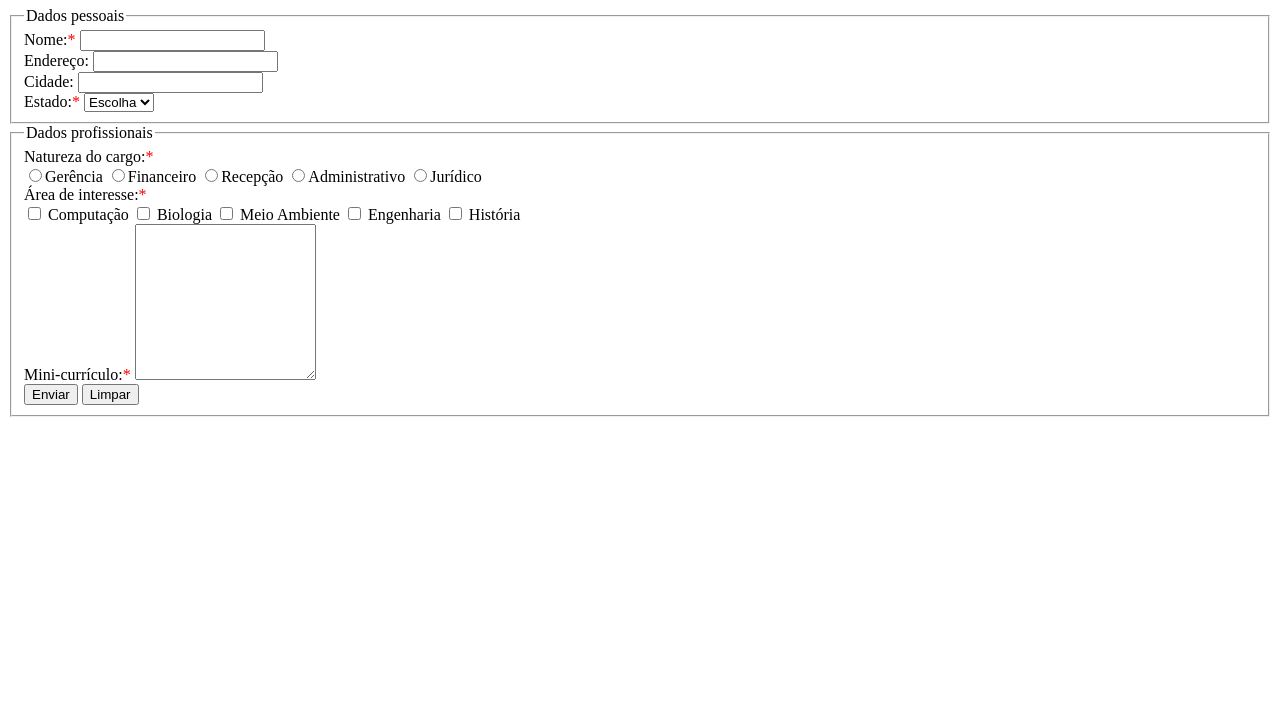
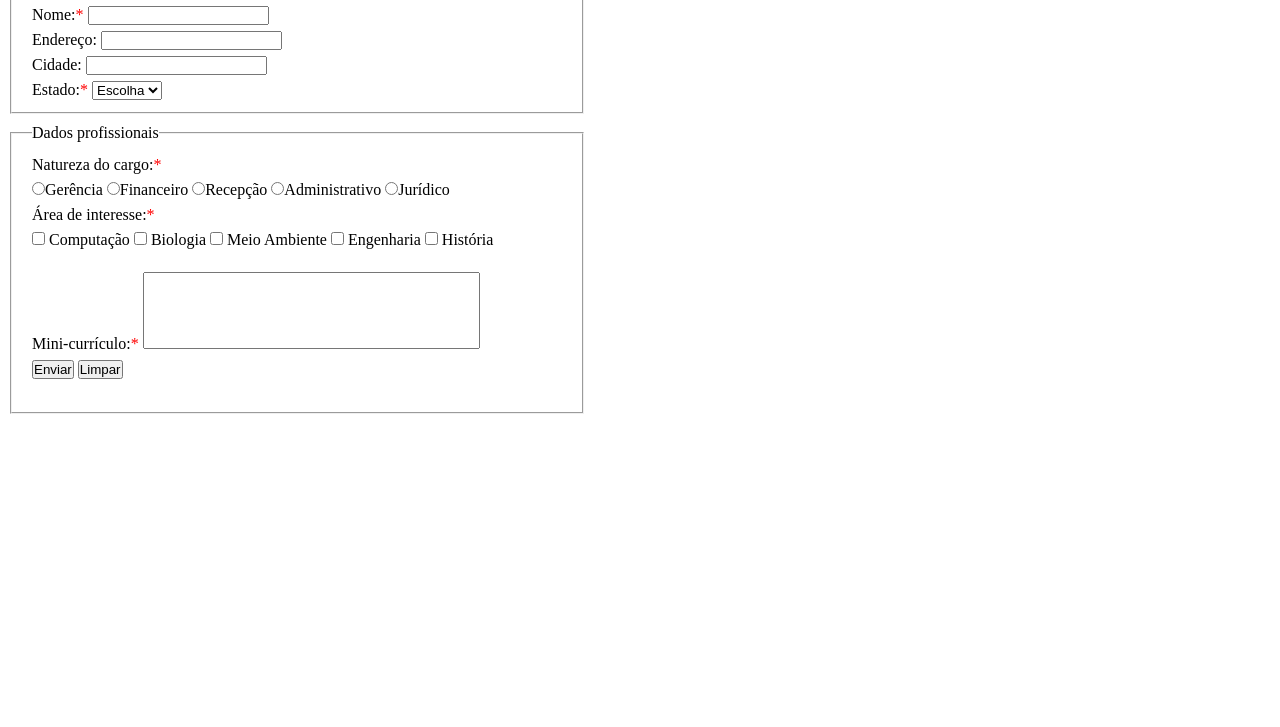
Before and after one commit to marcusdevel/formul-rio, a plain HTML site: page index.html in a window 1280 px wide. Shown: the part 73-800 px from the top of the page. Drawn offline with Linux system fonts and the light colour scheme.

Commit message:
Término das estilizações do CSS.

```diff
--- a/index.html
+++ b/index.html
@@ -6,12 +6,61 @@
     <meta name="viewport" content="width=device-width, initial-scale=1.0">
     <title>Formulário</title>
     <style>
-
-.prohibited{
+        .prohibited {
             color: red;
         }
 
+        textarea {
+            resize: none;
+        }
 
+        * {
+            margin: 0;
+            padding: 0;
+        }
+
+        .first-part {
+            width: 570px;
+            margin: 10px;
+        }
+
+        .second-part {
+            width: 570px;
+            margin: 10px;
+        }
+
+        .personal-data {
+            margin-left: 20px;
+            margin-bottom: 10px;
+        }
+
+        .professional-data {
+            margin-left: 20px;
+            margin-bottom: 10px;
+        }
+        .box-one-margins{
+            line-height: 25px;
+        }
+        .box-one {
+            height: 110px;
+        }
+
+        .box-two {
+            height: 260px;
+        }
+        .box-two-margins{
+            line-height: 25px;
+        }
+        .box-one,
+        .box-two,
+        h1 {
+            margin-left: 20px;
+
+        }
+
+        #curriculo {
+            margin-top: 20px;
+        }
     </style>
 
 </head>
@@ -23,6 +72,8 @@
         <form>
             <fieldset class="first-part">
                 <legend class="personal-data">Dados pessoais</legend>
+                <div class="box-one">
+                    <div class="box-one-margins">
                         <label for="nome">Nome:<span class="prohibited">*</span></label>
                         <input type="text" id="nome" name="nome" required><br>
 
@@ -43,12 +94,14 @@
                             <option value="RIOGRANDEDONORTE">RN</option>
                             <option value="SERGIPE">SE</option>
                         </select><br>
-
+                    </div>
+                </div>
             </fieldset>
 
             <fieldset class="second-part">
                 <legend class="professional-data">Dados profissionais</legend>
-
+                <div class="box-two">
+                    <div class="box-two-margins">
                     <label for="cargo">Natureza do cargo:<span class="prohibited">*</span></label><br>
                     <label>
                         <input type="radio" name="setor" value="Gerência" required>Gerência
@@ -67,23 +120,24 @@
                     </label><br>
 
                     <label for="interesse">Área de interesse:<span class="prohibited">*</span></label><br>
-                <input type="checkbox" id="computacao" name="interesse" value="Computação" >
+                    <input type="checkbox" id="computacao" name="interesse" value="Computação">
                     <label for="computacao">Computação</label>
-                <input type="checkbox" id="biologia" name="interesse" value="Biologia" >
+                    <input type="checkbox" id="biologia" name="interesse" value="Biologia">
                     <label for="biologia">Biologia</label>
-                <input type="checkbox" id="meio_ambiente" name="interesse" value="Meio Ambiente" >
+                    <input type="checkbox" id="meio_ambiente" name="interesse" value="Meio Ambiente">
                     <label for="meio_ambiente">Meio Ambiente</label>
-                <input type="checkbox" id="engenharia" name="interesse" value="Engenharia" >
+                    <input type="checkbox" id="engenharia" name="interesse" value="Engenharia">
                     <label for="engenharia">Engenharia</label>
-                <input type="checkbox" id="historia" name="interesse" value="História" >
+                    <input type="checkbox" id="historia" name="interesse" value="História">
                     <label for="historia">História</label><br>
 
                     <label for="curriculo">Mini-currículo:<span class="prohibited">*</span></label>
-                <textarea id="curriculo" name="curriculo" cols="20" rows="10" minlength="10"
-                    maxlength="300" required></textarea><br>
+                    <textarea id="curriculo" name="curriculo" cols="40" rows="5" minlength="10" maxlength="300"
+                        required></textarea><br>
 
                     <input type="submit" value="Enviar">
                     <input type="reset" value="Limpar">
+                </div>
             </fieldset>
         </form>
     </div>
```
Lines whose indentation alone changed are shown as unchanged.
